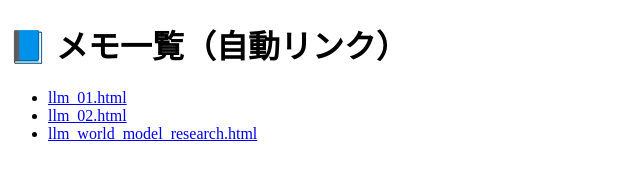
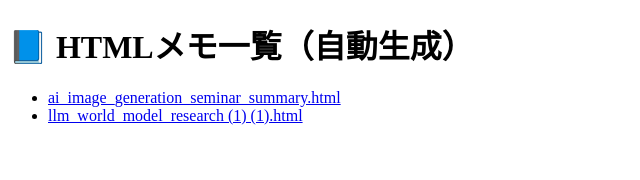
Before and after one commit to muraoooo/test, a website: page index.html in a window 1280 px wide. Shown: the whole page, without its empty margins (0-640 px from the left). Drawn offline with Linux system fonts and the light colour scheme.

Commit message:
feat: 自動生成された index.html を追加

```diff
--- a/index.html
+++ b/index.html
@@ -1,31 +1,14 @@
 <!DOCTYPE html>
-<html>
+<html lang="ja">
 <head>
   <meta charset="UTF-8">
-  <title>学習HTMLメモ一覧</title>
+  <title>📘 HTMLメモ一覧（自動生成）</title>
 </head>
 <body>
-  <h1>📘 メモ一覧（自動リンク）</h1>
-  <ul id="fileList"></ul>
-
-  <script>
-    // 表示したいファイル名をここに記述（GitHubで管理するか、Netlify FunctionsでもOK）
-    const files = [
-      "llm_01.html",
-      "llm_02.html",
-      "llm_world_model_research.html"
-      // ← この配列にファイルを追加していくだけ！
-    ];
-
-    const list = document.getElementById("fileList");
-    files.forEach(filename => {
-      const li = document.createElement("li");
-      const link = document.createElement("a");
-      link.href = filename;
-      link.textContent = filename;
-      li.appendChild(link);
-      list.appendChild(li);
-    });
-  </script>
+  <h1>📘 HTMLメモ一覧（自動生成）</h1>
+  <ul>
+    <li><a href="ai_image_generation_seminar_summary.html">ai_image_generation_seminar_summary.html</a></li>
+    <li><a href="llm_world_model_research (1) (1).html">llm_world_model_research (1) (1).html</a></li>
+  </ul>
 </body>
 </html>
```
